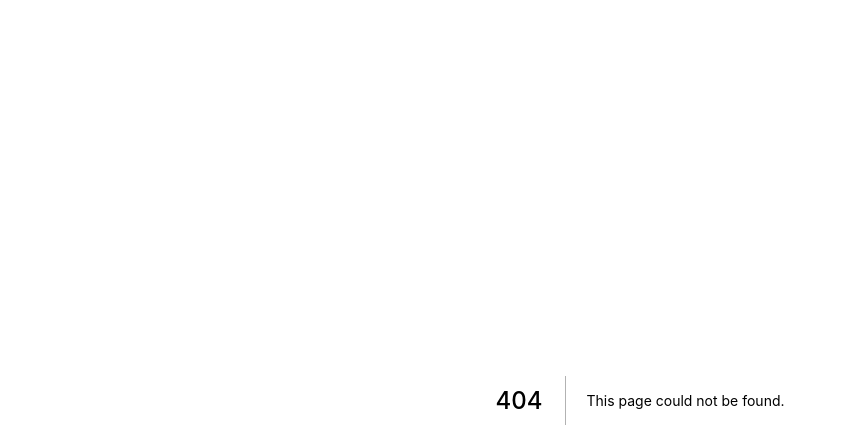
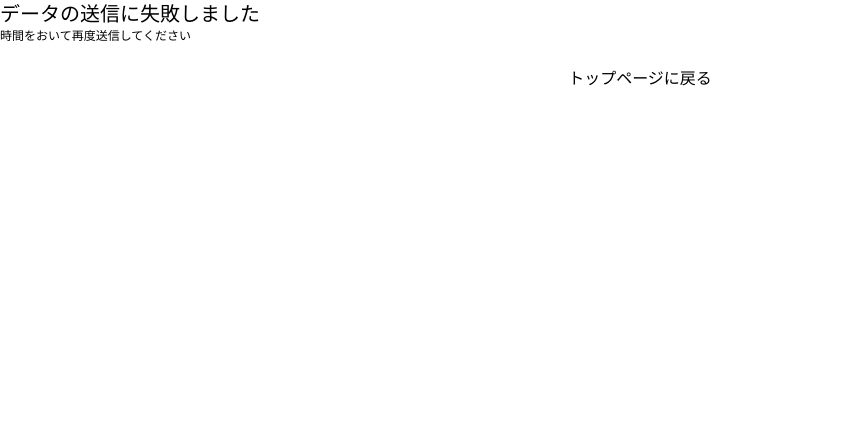
Before and after one commit to tosaken1116/my-font-front-end, a Next.js app: page /components/errorModal in a window 1280 px wide. Before the commit this address had no page. Shown: the top 448 px of the page, without its empty margins (0-847 px from the left). Built offline with nearby package versions, Linux system fonts and the light colour scheme.

Commit message:
#29[update] データ送信エラー発生時のエラーモーダルの実装

```diff
--- /dev/null
+++ b/pages/components/errorModal.tsx
@@ -0,0 +1,12 @@
+import Link from "next/link";
+export default function ErrorModal() {
+    return (
+        <div>
+            <div className="text-xl">データの送信に失敗しました</div>
+            <div className=" text-xs">時間をおいて再度送信してください</div>
+            <div className=" mx-auto my-4 w-48 rounded border-2 border-white p-1 text-center">
+                <Link href="./">トップページに戻る</Link>
+            </div>
+        </div>
+    );
+}
--- a/pages/inputPage.tsx
+++ b/pages/inputPage.tsx
@@ -4,11 +4,15 @@ import { parseCookies } from "nookies";
 import { useEffect, useState } from "react";
 import Modal from "react-modal";
 import { getCookies } from "../methods/getCookies";
-import DrawCanvas from "./components/draw_canvas";
+import DrawCanvas from "./components/drawCanvas";
+import ErrorModal from "./components/errorModal";
 import Header from "./components/header";
-import ReportModal from "./components/report_modal";
+import ReportModal from "./components/reportModal";
+
 export default function InputPage() {
     const router = useRouter();
+    const [axiosError, setAxiosError] = useState<boolean>(false);
+    const [axiosSuccess, setAxiosSuccess] = useState<boolean>(false);
     const customStyles = {
         overlay: {
             position: "fixed",
@@ -62,10 +66,10 @@ export default function InputPage() {
     ];
     const closeModal = () => {
         setModalIsOpen(false);
+        router.push("/");
     };
     const changeCanvasToImage = async (event) => {
         event.preventDefault();
-        setModalIsOpen(true);
 
         try {
             const response = await axios.post(
@@ -103,9 +107,12 @@ export default function InputPage() {
                 }
             );
             console.log(response);
+            setAxiosSuccess(true);
         } catch (error) {
             console.log(error);
+            setAxiosError(true);
         }
+        setModalIsOpen(true);
     };
     useEffect(() => {
         const cookies = getCookies("accessToken");
@@ -123,7 +130,8 @@ export default function InputPage() {
                 ariaHideApp={false}
                 style={customStyles}
             >
-                <ReportModal></ReportModal>
+                {axiosSuccess && <ReportModal></ReportModal>}
+                {axiosError && <ErrorModal></ErrorModal>}
             </Modal>
             <div>
                 {dammys.map((dammy, index) => (
```
Also changed, not shown: pages/components/drawCanvas.tsx (renamed from pages/components/draw_canvas.tsx), pages/components/reportModal.tsx (renamed from pages/components/report_modal.tsx).
